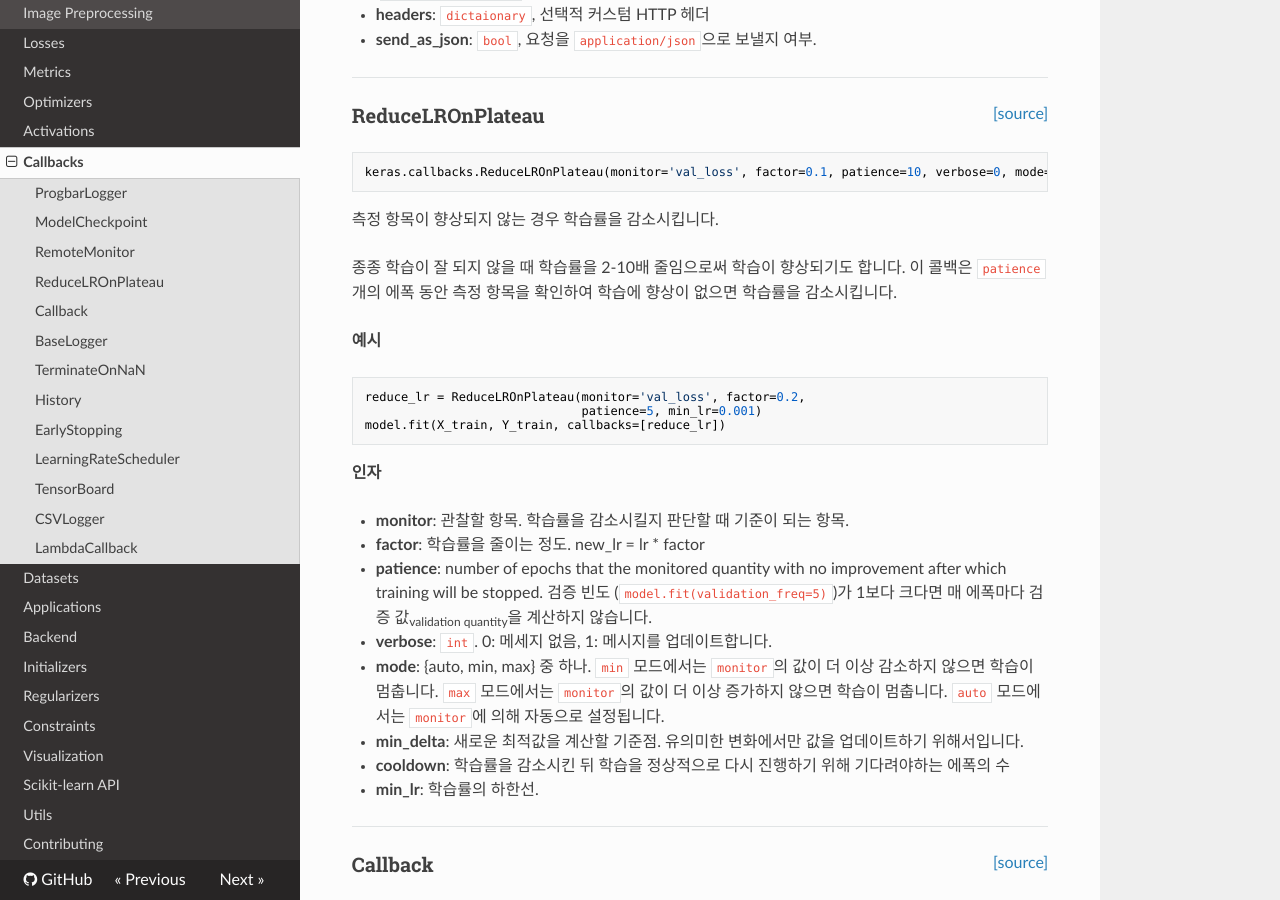
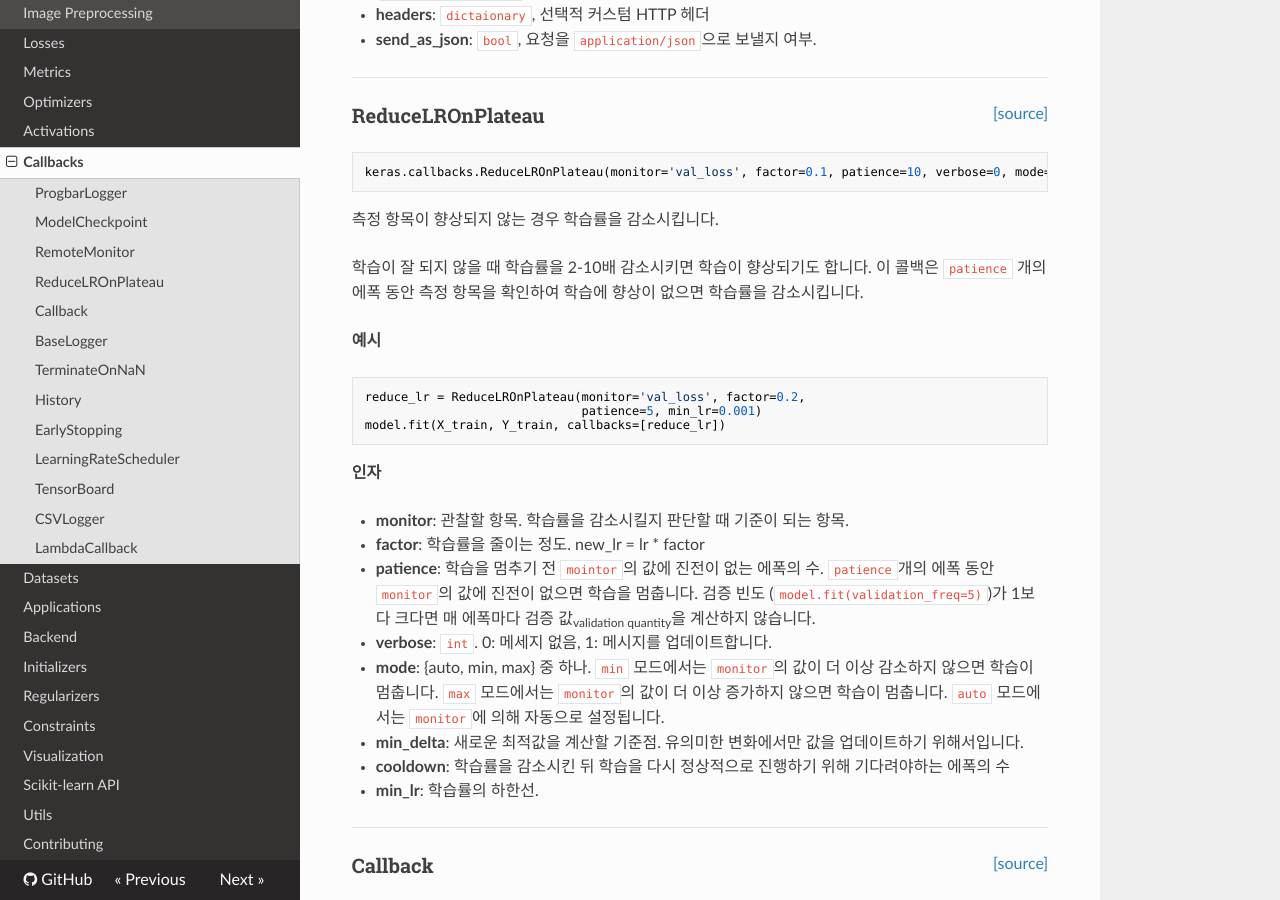
Before and after one commit to keras-team/keras-docs-ko, an MkDocs documentation site: the page built from sources/callbacks.md, in a window 1280 px wide and 900 px high, scrolled down 1840 px. Built offline with MkDocs 1.6.1, drawn with Linux system fonts in a browser that asks for light colours; nearby versions of some CDN libraries.

Commit message:
Update callbacks.md

```diff
--- a/sources/callbacks.md
+++ b/sources/callbacks.md
@@ -101,7 +101,7 @@ keras.callbacks.ReduceLROnPlateau(monitor='val_loss', factor=0.1, patience=10, v
 
 측정 항목이 향상되지 않는 경우 학습률을 감소시킵니다.
 
-종종 학습이 잘 되지 않을 때 학습률을 2-10배 줄임으로써
+학습이 잘 되지 않을 때 학습률을 2-10배 감소시키면
 학습이 향상되기도 합니다. 이 콜백은 `patience` 개의 에폭 동안
 측정 항목을 확인하여 학습에 향상이 없으면 학습률을 감소시킵니다.
 
@@ -119,9 +119,7 @@ __인자__
 - __monitor__: 관찰할 항목. 학습률을 감소시킬지 판단할 때 기준이 되는 항목.
 - __factor__: 학습률을 줄이는 정도.
     new_lr = lr * factor
-- __patience__: number of epochs that the monitored
-    quantity with no improvement after which training will
-    be stopped.
+- __patience__: 학습을 멈추기 전 `mointor`의 값에 진전이 없는 에폭의 수. `patience`개의 에폭 동안 `monitor`의 값에 진전이 없으면 학습을 멈춥니다.
     검증 빈도 (`model.fit(validation_freq=5)`)가 1보다 크다면 매 에폭마다 검증 값<sub>validation quantity</sub>을 계산하지 않습니다.
 - __verbose__: `int`. 0: 메세지 없음, 1: 메시지를 업데이트합니다.
 - __mode__: {auto, min, max} 중 하나. `min` 모드에서는
@@ -131,7 +129,7 @@ __인자__
     않으면 학습이 멈춥니다. `auto` 모드에서는
     `monitor`에 의해 자동으로 설정됩니다.
 - __min_delta__: 새로운 최적값을 계산할 기준점. 유의미한 변화에서만 값을 업데이트하기 위해서입니다.
-- __cooldown__: 학습률을 감소시킨 뒤 학습을 정상적으로 다시 진행하기 위해 기다려야하는 에폭의 수
+- __cooldown__: 학습률을 감소시킨 뒤 학습을 다시 정상적으로 진행하기 위해 기다려야하는 에폭의 수
 - __min_lr__: 학습률의 하한선.
 
 ---
```
